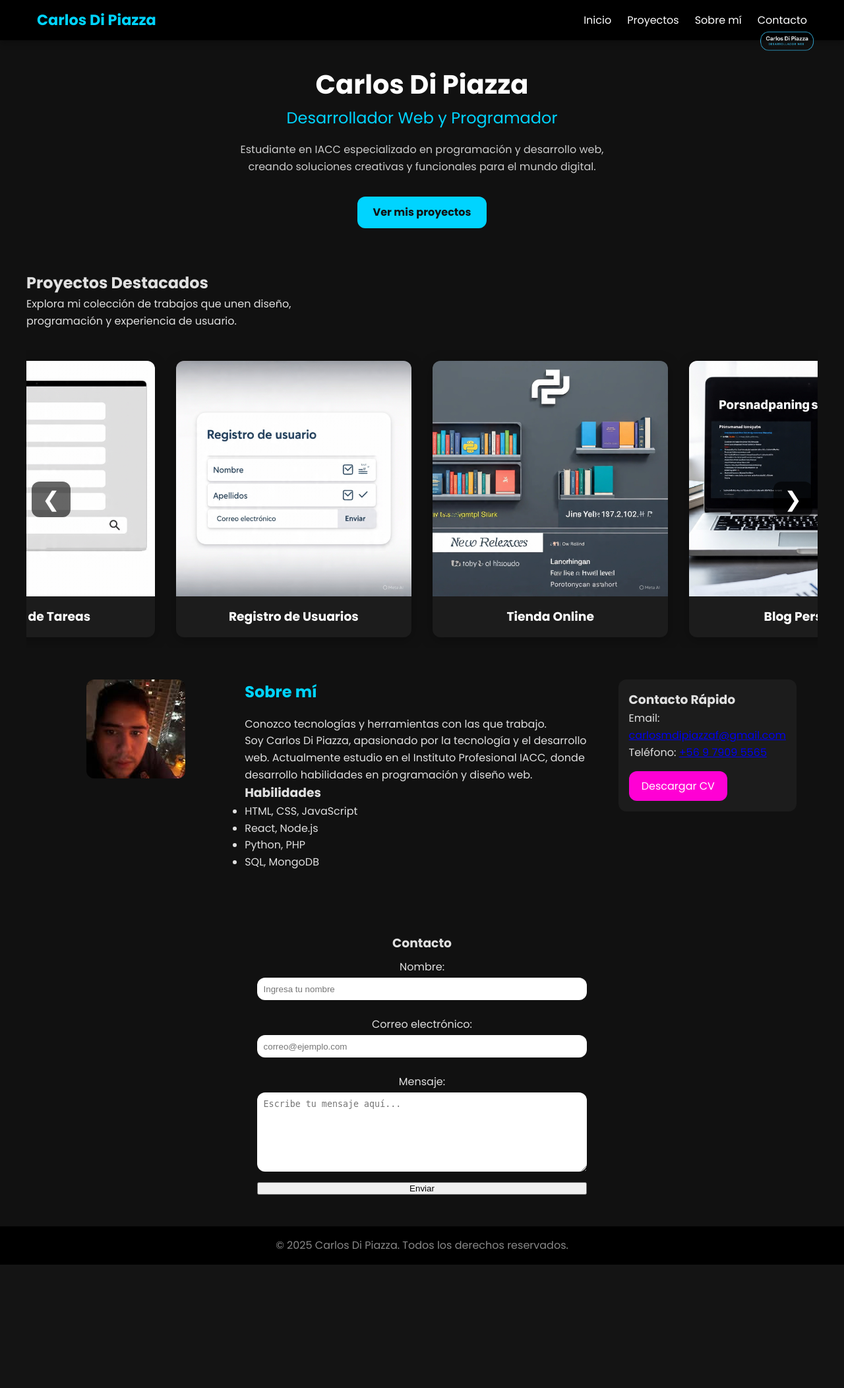
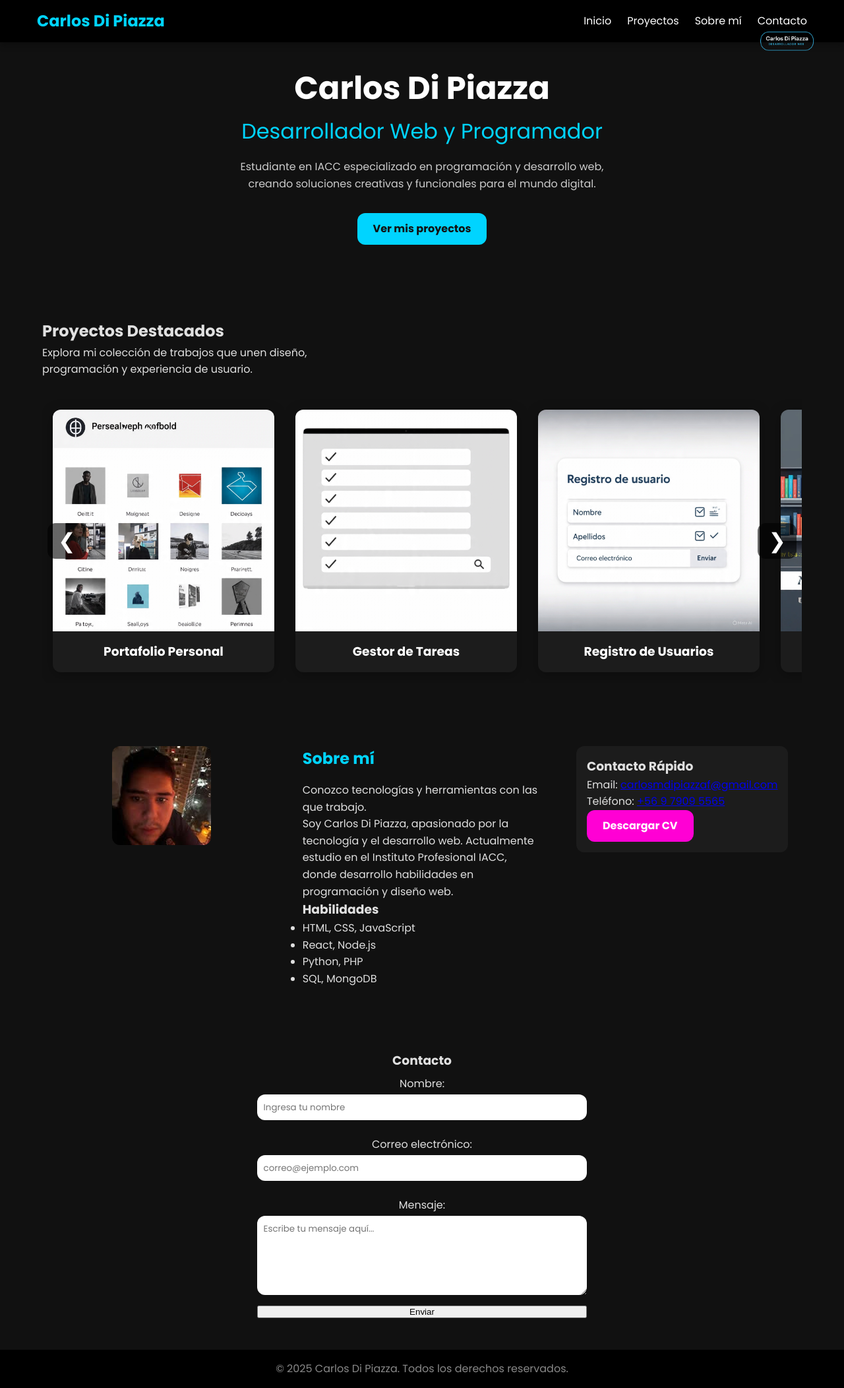
Before and after one commit to carlosdp521-hub/portafoliodecarlosdipiazza, a PHP site: page / in a window 1280 px wide. Shown: the whole page at 66% size. Before the commit the page ends 1917 px from the top, so only its background shows below. Run offline with PHP 8.4, Linux system fonts and the light colour scheme.

Commit message:
Update estilo.css
Signed-off-by: carlosdp521-hub <carlosdp521@gmail.com>

```diff
--- a/css/estilo.css
+++ b/css/estilo.css
@@ -43,7 +44,7 @@ body {
 
 .nav-logo {
     color: var(--primary);
-    font-size: 1.4rem;
+    font-size: 1.5rem;
     text-decoration: none;
     font-weight: bold;
 }
@@ -117,7 +96,7 @@ header {
 }
 
 .header-content h1 {
-    font-size: 2.5rem;
+    font-size: clamp(2rem, 5vw, 3rem);
     color: #fff;
 }
 
@@ -125,6 +104,7 @@ header {
     font-weight: 400;
     color: var(--primary);
     margin-bottom: 1rem;
+    font-size: clamp(1.2rem, 3vw, 2rem);
 }
 
 .header-content p {
@@ -133,27 +113,42 @@ header {
     color: #ccc;
 }
 
-.btn {
+/* ========= BOTONES ========= */
+.btn,
+.btn-secondary {
     display: inline-block;
     padding: 0.7rem 1.5rem;
     border-radius: var(--radius);
+    font-weight: bold;
+    text-decoration: none;
+    transition: background var(--transition), color var(--transition);
+}
+
+.btn {
     background: var(--primary);
     color: #111;
-    font-weight: bold;
-    text-decoration: none;
-    transition: background var(--transition);
 }
 
 .btn:hover {
     background: var(--secondary);
+    color: #fff;
 }
 
-/* ========= CENTRADO DE SECCIONES ========= */
-#proyectos,
-#sobre-mi,
-#contacto {
+.btn-secondary {
+    background: var(--secondary);
+    color: #fff;
+}
+
+.btn-secondary:hover {
+    background: var(--primary);
+    color: #111;
+}
+
+/* ========= SECCIONES ========= */
+section {
+    padding: 3rem 1.5rem;
     max-width: 1200px;
-    margin: 0 auto;
+    margin: auto;
 }
 
 /* ========= GALERÍA ========= */
@@ -172,7 +167,7 @@ header {
     scroll-behavior: smooth;
     scrollbar-width: none;
     padding: 1rem;
-    justify-content: center;
+    flex-wrap: nowrap;
 }
 
 .gallery-grid::-webkit-scrollbar {
@@ -180,18 +175,17 @@ header {
 }
 
 .gallery-item {
-    flex: 0 0 calc(33.333% - 2rem);
-    min-width: 280px;
+    flex: 0 0 clamp(250px, 30%, 33.333%);
     background-color: var(--card);
     border-radius: var(--radius);
     overflow: hidden;
-    box-shadow: 0 4px 20px rgba(0,0,0,0.3);
+    box-shadow: 0 4px 20px rgba(0, 0, 0, 0.3);
     transition: transform var(--transition), box-shadow var(--transition);
 }
 
 .gallery-item:hover {
     transform: translateY(-8px);
-    box-shadow: 0 6px 25px rgba(0,0,0,0.4);
+    box-shadow: 0 6px 25px rgba(0, 0, 0, 0.4);
 }
 
 .image-container {
@@ -264,9 +260,8 @@ header {
 /* ========= SOBRE MÍ ========= */
 #sobre-mi {
     display: grid;
-    grid-template-columns: 1fr 2fr 1fr;
+    grid-template-columns: repeat(auto-fit, minmax(280px, 1fr));
     gap: 2rem;
-    padding: 3rem 2rem;
     align-items: start;
     justify-items: center;
 }
@@ -287,25 +282,8 @@ header {
     border-radius: var(--radius);
 }
 
-.btn-secondary {
-    display: inline-block;
-    margin-top: 1rem;
-    padding: 0.6rem 1.2rem;
-    background: var(--secondary);
-    color: #fff;
-    border-radius: var(--radius);
-    text-decoration: none;
-    transition: background var(--transition);
-}
-
-.btn-secondary:hover {
-    background: var(--primary);
-    color: #111;
-}
-
 /* ========= CONTACTO ========= */
 #contacto {
-    padding: 3rem 2rem;
     text-align: center;
 }
 
@@ -325,12 +303,14 @@ label {
     margin: 0.5rem 0 0.2rem;
 }
 
-input, textarea {
+input,
+textarea {
     padding: 0.6rem;
     border-radius: var(--radius);
     border: none;
     outline: none;
     margin-bottom: 1rem;
+    font-family: inherit;
 }
 
 textarea {
```
Also changed, not shown: other parts of css/estilo.css (+56 -30 lines).
